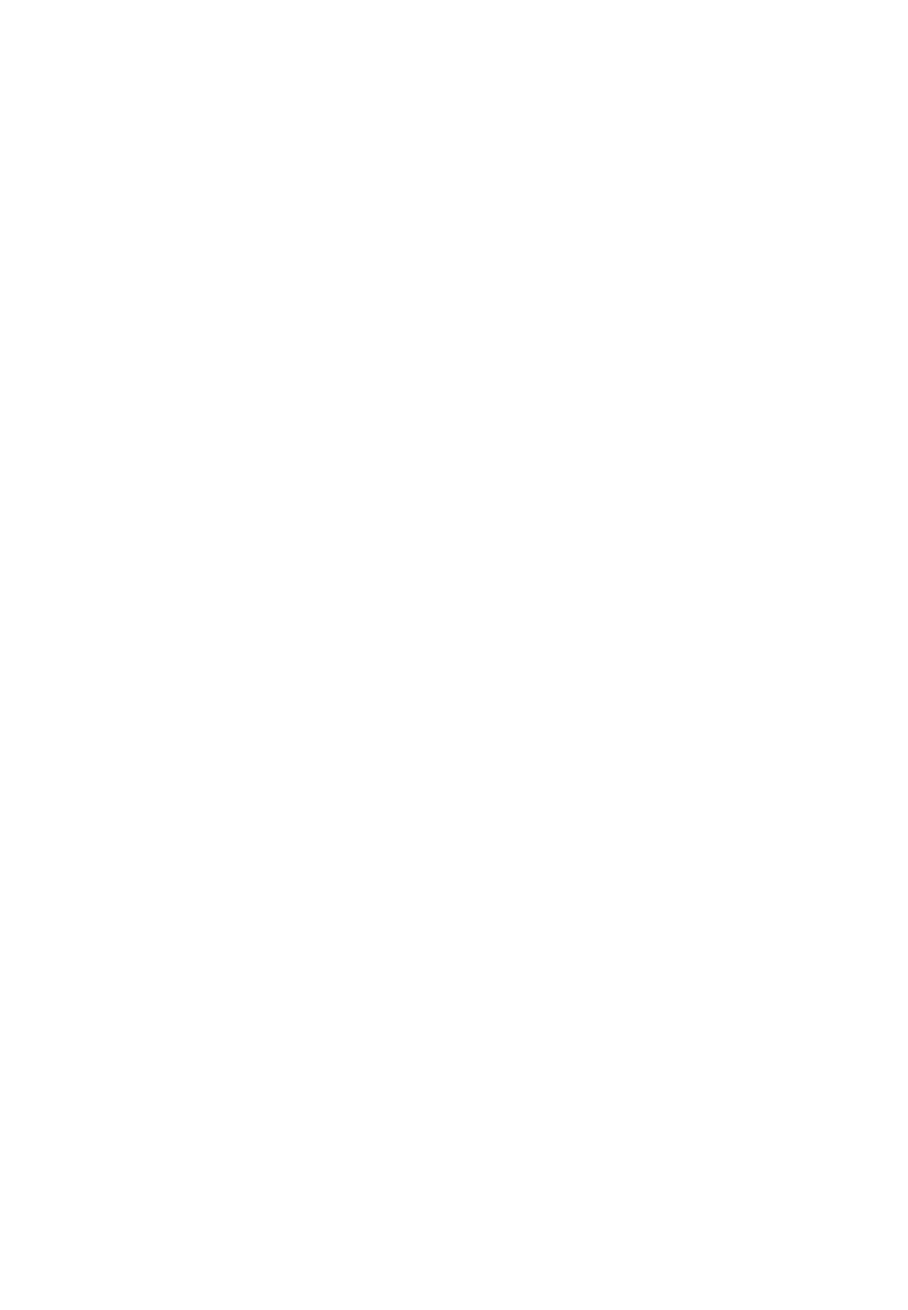
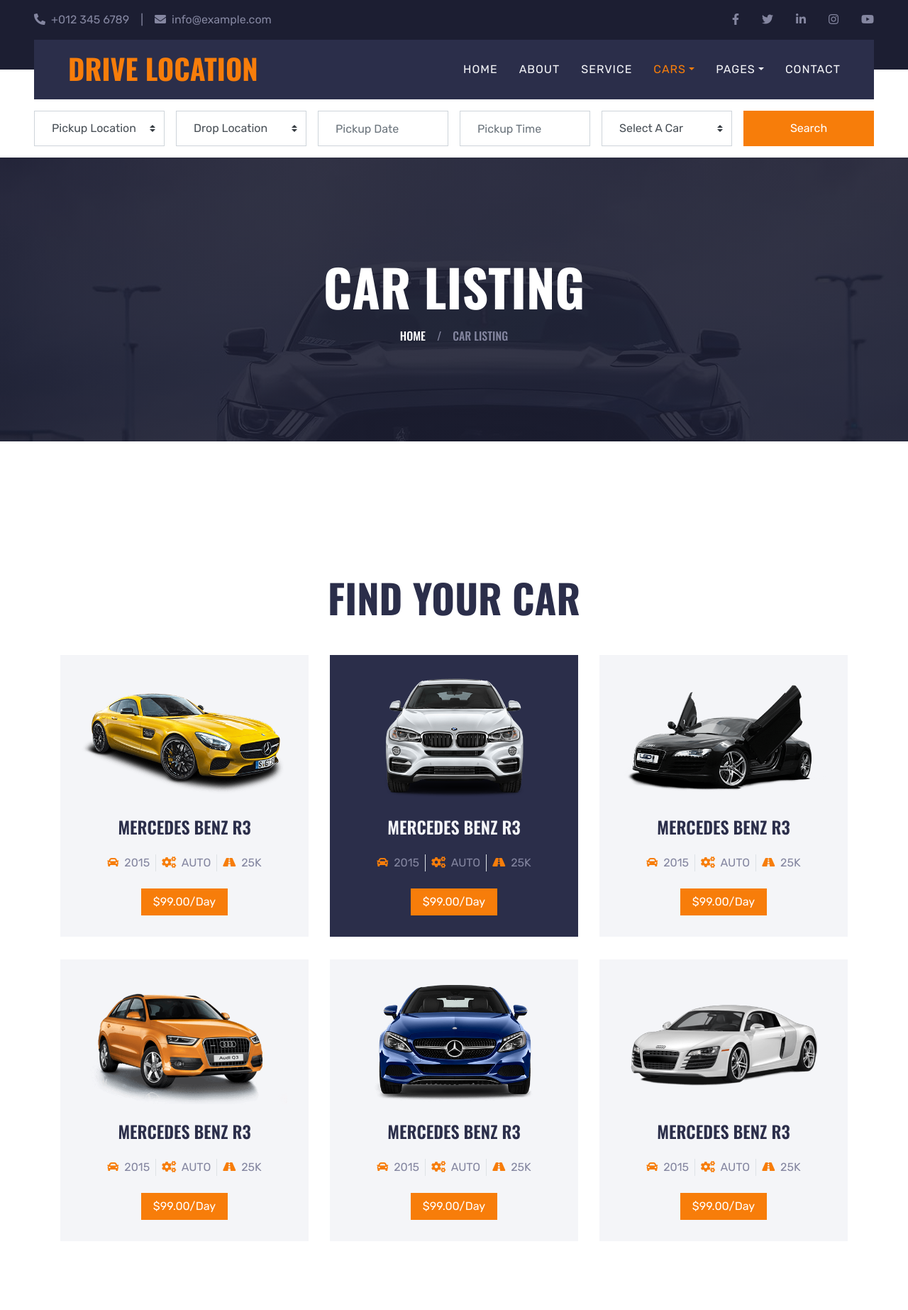
Before and after one commit to Jad-Bel/Drive-Loc-v2, a PHP site: page /views/partials/vehicules/vehiculeClient/vehiculePage.php in a window 1280 px wide. Before the commit the part shown is empty. Shown: the top 1846 px of the page at 71% size. Before the commit the page ends 800 px from the top, so only its background shows below. Run offline with PHP 8.4, Linux system fonts and the light colour scheme.

Commit message:
FEAT: update booking links and adjust resource paths in main layout and reservation create page

```diff
--- a/views/layouts/main.php
+++ b/views/layouts/main.php
@@ -84,7 +84,7 @@
                             <div class="dropdown-menu rounded-0 m-0">
                                 <a href="car.html" class="dropdown-item">Car Listing</a>
                                 <a href="detail.html" class="dropdown-item">Car Detail</a>
-                                <a href="booking.html" class="dropdown-item">Car Booking</a>
+                                <a href="views/partials/reservation/create.php" class="dropdown-item">Car Booking</a>
                             </div>
                         </div>
                         <div class="nav-item dropdown">
--- a/views/partials/vehicules/vehiculeClient/vehiculePage.php
+++ b/views/partials/vehicules/vehiculeClient/vehiculePage.php
@@ -0,0 +1,458 @@
+<!DOCTYPE html>
+<html lang="en">
+
+<head>
+    <meta charset="utf-8">
+    <title>Drive-Location</title>
+    <meta content="width=device-width, initial-scale=1.0" name="viewport">
+    <meta content="Free HTML Templates" name="keywords">
+    <meta content="Free HTML Templates" name="description">
+
+    <!-- Favicon -->
+    <link href="img/favicon.ico" rel="icon">
+
+    <!-- Google Web Fonts -->
+    <link rel="preconnect" href="https://fonts.gstatic.com">
+    <link href="https://fonts.googleapis.com/css2?family=Oswald:wght@400;500;600;700&family=Rubik&display=swap" rel="stylesheet">
+
+    <!-- Font Awesome -->
+    <link href="https://cdnjs.cloudflare.com/ajax/libs/font-awesome/5.15.0/css/all.min.css" rel="stylesheet">
+
+    <!-- Libraries Stylesheet -->
+    <link href="lib/owlcarousel/assets/owl.carousel.min.css" rel="stylesheet">
+    <link href="lib/tempusdominus/css/tempusdominus-bootstrap-4.min.css" rel="stylesheet" />
+
+    <!-- Customized Bootstrap Stylesheet -->
+    <link href="../../../../css/bootstrap.min.css" rel="stylesheet">
+
+    <!-- Template Stylesheet -->
+    <link href="../../../../css/style.css" rel="stylesheet">
+</head>
+
+<body>
+    <!-- Topbar Start -->
+    <div class="container-fluid bg-dark py-3 px-lg-5 d-none d-lg-block">
+        <div class="row">
+            <div class="col-md-6 text-center text-lg-left mb-2 mb-lg-0">
+                <div class="d-inline-flex align-items-center">
+                    <a class="text-body pr-3" href=""><i class="fa fa-phone-alt mr-2"></i>+012 345 6789</a>
+                    <span class="text-body">|</span>
+                    <a class="text-body px-3" href=""><i class="fa fa-envelope mr-2"></i>info@example.com</a>
+                </div>
+            </div>
+            <div class="col-md-6 text-center text-lg-right">
+                <div class="d-inline-flex align-items-center">
+                    <a class="text-body px-3" href="">
+                        <i class="fab fa-facebook-f"></i>
+                    </a>
+                    <a class="text-body px-3" href="">
+                        <i class="fab fa-twitter"></i>
+                    </a>
+                    <a class="text-body px-3" href="">
+                        <i class="fab fa-linkedin-in"></i>
+                    </a>
+                    <a class="text-body px-3" href="">
+                        <i class="fab fa-instagram"></i>
+                    </a>
+                    <a class="text-body pl-3" href="">
+                        <i class="fab fa-youtube"></i>
+                    </a>
+                </div>
+            </div>
+        </div>
+    </div>
+    <!-- Topbar End -->
+
+
+    <!-- Navbar Start -->
+    <div class="container-fluid position-relative nav-bar p-0">
+        <div class="position-relative px-lg-5" style="z-index: 9;">
+            <nav class="navbar navbar-expand-lg bg-secondary navbar-dark py-3 py-lg-0 pl-3 pl-lg-5">
+                <a href="" class="navbar-brand">
+                    <h1 class="text-uppercase text-primary mb-1">Drive Location</h1>
+                </a>
+                <button type="button" class="navbar-toggler" data-toggle="collapse" data-target="#navbarCollapse">
+                    <span class="navbar-toggler-icon"></span>
+                </button>
+                <div class="collapse navbar-collapse justify-content-between px-3" id="navbarCollapse">
+                    <div class="navbar-nav ml-auto py-0">
+                        <a href="index.html" class="nav-item nav-link">Home</a>
+                        <a href="about.html" class="nav-item nav-link">About</a>
+                        <a href="service.html" class="nav-item nav-link">Service</a>
+                        <div class="nav-item dropdown">
+                            <a href="#" class="nav-link dropdown-toggle active" data-toggle="dropdown">Cars</a>
+                            <div class="dropdown-menu rounded-0 m-0">
+                                <a href="car.html" class="dropdown-item active">Car Listing</a>
+                                <a href="detail.html" class="dropdown-item">Car Detail</a>
+                                <a href="booking.html" class="dropdown-item">Car Booking</a>
+                            </div>
+                        </div>
+                        <div class="nav-item dropdown">
+                            <a href="#" class="nav-link dropdown-toggle" data-toggle="dropdown">Pages</a>
+                            <div class="dropdown-menu rounded-0 m-0">
+                                <a href="team.html" class="dropdown-item">The Team</a>
+                                <a href="testimonial.html" class="dropdown-item">Testimonial</a>
+                            </div>
+                        </div>
+                        <a href="contact.html" class="nav-item nav-link">Contact</a>
+                    </div>
+                </div>
+            </nav>
+        </div>
+    </div>
+    <!-- Navbar End -->
+
+
+    <!-- Search Start -->
+    <div class="container-fluid bg-white pt-3 px-lg-5">
+        <div class="row mx-n2">
+            <div class="col-xl-2 col-lg-4 col-md-6 px-2">
+                <select class="custom-select px-4 mb-3" style="height: 50px;">
+                    <option selected>Pickup Location</option>
+                    <option value="1">Location 1</option>
+                    <option value="2">Location 2</option>
+                    <option value="3">Location 3</option>
+                </select>
+            </div>
+            <div class="col-xl-2 col-lg-4 col-md-6 px-2">
+                <select class="custom-select px-4 mb-3" style="height: 50px;">
+                    <option selected>Drop Location</option>
+                    <option value="1">Location 1</option>
+                    <option value="2">Location 2</option>
+                    <option value="3">Location 3</option>
+                </select>
+            </div>
+            <div class="col-xl-2 col-lg-4 col-md-6 px-2">
+                <div class="date mb-3" id="date" data-target-input="nearest">
+                    <input type="text" class="form-control p-4 datetimepicker-input" placeholder="Pickup Date"
+                        data-target="#date" data-toggle="datetimepicker" />
+                </div>
+            </div>
+            <div class="col-xl-2 col-lg-4 col-md-6 px-2">
+                <div class="time mb-3" id="time" data-target-input="nearest">
+                    <input type="text" class="form-control p-4 datetimepicker-input" placeholder="Pickup Time"
+                        data-target="#time" data-toggle="datetimepicker" />
+                </div>
+            </div>
+            <div class="col-xl-2 col-lg-4 col-md-6 px-2">
+                <select class="custom-select px-4 mb-3" style="height: 50px;">
+                    <option selected>Select A Car</option>
+                    <option value="1">Car 1</option>
+                    <option value="2">Car 1</option>
+                    <option value="3">Car 1</option>
+                </select>
+            </div>
+            <div class="col-xl-2 col-lg-4 col-md-6 px-2">
+                <button class="btn btn-primary btn-block mb-3" type="submit" style="height: 50px;">Search</button>
+            </div>
+        </div>
+    </div>
+    <!-- Search End -->
+
+
+    <!-- Page Header Start -->
+    <div class="container-fluid page-header">
+        <h1 class="display-3 text-uppercase text-white mb-3">Car Listing</h1>
+        <div class="d-inline-flex text-white">
+            <h6 class="text-uppercase m-0"><a class="text-white" href="">Home</a></h6>
+            <h6 class="text-body m-0 px-3">/</h6>
+            <h6 class="text-uppercase text-body m-0">Car Listing</h6>
+        </div>
+    </div>
+    <!-- Page Header Start -->
+
+
+    <!-- Rent A Car Start -->
+    <div class="container-fluid py-5">
+        <div class="container pt-5 pb-3">
+            <h1 class="display-4 text-uppercase text-center mb-5">Find Your Car</h1>
+            <div class="row">
+                <div class="col-lg-4 col-md-6 mb-2">
+                    <div class="rent-item mb-4">
+                        <img class="img-fluid mb-4" src="img/car-rent-1.png" alt="">
+                        <h4 class="text-uppercase mb-4">Mercedes Benz R3</h4>
+                        <div class="d-flex justify-content-center mb-4">
+                            <div class="px-2">
+                                <i class="fa fa-car text-primary mr-1"></i>
+                                <span>2015</span>
+                            </div>
+                            <div class="px-2 border-left border-right">
+                                <i class="fa fa-cogs text-primary mr-1"></i>
+                                <span>AUTO</span>
+                            </div>
+                            <div class="px-2">
+                                <i class="fa fa-road text-primary mr-1"></i>
+                                <span>25K</span>
+                            </div>
+                        </div>
+                        <a class="btn btn-primary px-3" href="">$99.00/Day</a>
+                    </div>
+                </div>
+                <div class="col-lg-4 col-md-6 mb-2">
+                    <div class="rent-item active mb-4">
+                        <img class="img-fluid mb-4" src="img/car-rent-2.png" alt="">
+                        <h4 class="text-uppercase mb-4">Mercedes Benz R3</h4>
+                        <div class="d-flex justify-content-center mb-4">
+                            <div class="px-2">
+                                <i class="fa fa-car text-primary mr-1"></i>
+                                <span>2015</span>
+                            </div>
+                            <div class="px-2 border-left border-right">
+                                <i class="fa fa-cogs text-primary mr-1"></i>
+                                <span>AUTO</span>
+                            </div>
+                            <div class="px-2">
+                                <i class="fa fa-road text-primary mr-1"></i>
+                                <span>25K</span>
+                            </div>
+                        </div>
+                        <a class="btn btn-primary px-3" href="">$99.00/Day</a>
+                    </div>
+                </div>
+                <div class="col-lg-4 col-md-6 mb-2">
+                    <div class="rent-item mb-4">
+                        <img class="img-fluid mb-4" src="img/car-rent-3.png" alt="">
+                        <h4 class="text-uppercase mb-4">Mercedes Benz R3</h4>
+                        <div class="d-flex justify-content-center mb-4">
+                            <div class="px-2">
+                                <i class="fa fa-car text-primary mr-1"></i>
+                                <span>2015</span>
+                            </div>
+                            <div class="px-2 border-left border-right">
+                                <i class="fa fa-cogs text-primary mr-1"></i>
+                                <span>AUTO</span>
+                            </div>
+                            <div class="px-2">
+                                <i class="fa fa-road text-primary mr-1"></i>
+                                <span>25K</span>
+                            </div>
+                        </div>
+                        <a class="btn btn-primary px-3" href="">$99.00/Day</a>
+                    </div>
+                </div>
+                <div class="col-lg-4 col-md-6 mb-2">
+                    <div class="rent-item mb-4">
+                        <img class="img-fluid mb-4" src="img/car-rent-4.png" alt="">
+                        <h4 class="text-uppercase mb-4">Mercedes Benz R3</h4>
+                        <div class="d-flex justify-content-center mb-4">
+                            <div class="px-2">
+                                <i class="fa fa-car text-primary mr-1"></i>
+                                <span>2015</span>
+                            </div>
+                            <div class="px-2 border-left border-right">
+                                <i class="fa fa-cogs text-primary mr-1"></i>
+                                <span>AUTO</span>
+                            </div>
+                            <div class="px-2">
+                                <i class="fa fa-road text-primary mr-1"></i>
+                                <span>25K</span>
+                            </div>
+                        </div>
+                        <a class="btn btn-primary px-3" href="">$99.00/Day</a>
+                    </div>
+                </div>
+                <div class="col-lg-4 col-md-6 mb-2">
+                    <div class="rent-item mb-4">
+                        <img class="img-fluid mb-4" src="img/car-rent-5.png" alt="">
+                        <h4 class="text-uppercase mb-4">Mercedes Benz R3</h4>
+                        <div class="d-flex justify-content-center mb-4">
+                            <div class="px-2">
+                                <i class="fa fa-car text-primary mr-1"></i>
+                                <span>2015</span>
+                            </div>
+                            <div class="px-2 border-left border-right">
+                                <i class="fa fa-cogs text-primary mr-1"></i>
+                                <span>AUTO</span>
+                            </div>
+                            <div class="px-2">
+                                <i class="fa fa-road text-primary mr-1"></i>
+                                <span>25K</span>
+                            </div>
+                        </div>
+                        <a class="btn btn-primary px-3" href="">$99.00/Day</a>
+                    </div>
+                </div>
+                <div class="col-lg-4 col-md-6 mb-2">
+                    <div class="rent-item mb-4">
+                        <img class="img-fluid mb-4" src="img/car-rent-6.png" alt="">
+                        <h4 class="text-uppercase mb-4">Mercedes Benz R3</h4>
+                        <div class="d-flex justify-content-center mb-4">
+                            <div class="px-2">
+                                <i class="fa fa-car text-primary mr-1"></i>
+                                <span>2015</span>
+                            </div>
+                            <div class="px-2 border-left border-right">
+                                <i class="fa fa-cogs text-primary mr-1"></i>
+                                <span>AUTO</span>
+                            </div>
+                            <div class="px-2">
+                                <i class="fa fa-road text-primary mr-1"></i>
+                                <span>25K</span>
+                            </div>
+                        </div>
+                        <a class="btn btn-primary px-3" href="">$99.00/Day</a>
+                    </div>
+                </div>
+            </div>
+        </div>
+    </div>
+    <!-- Rent A Car End -->
+
+
+    <!-- Banner Start -->
+    <div class="container-fluid py-5">
+        <div class="container py-5">
+            <div class="row mx-0">
+                <div class="col-lg-6 px-0">
+                    <div class="px-5 bg-secondary d-flex align-items-center justify-content-between" style="height: 350px;">
+                        <img class="img-fluid flex-shrink-0 ml-n5 w-50 mr-4" src="img/banner-left.png" alt="">
+                        <div class="text-right">
+                            <h3 class="text-uppercase text-light mb-3">Want to be driver?</h3>
+                            <p class="mb-4">Lorem justo sit sit ipsum eos lorem kasd, kasd labore</p>
+                            <a class="btn btn-primary py-2 px-4" href="">Start Now</a>
+                        </div>
+                    </div>
+                </div>
+                <div class="col-lg-6 px-0">
+                    <div class="px-5 bg-dark d-flex align-items-center justify-content-between" style="height: 350px;">
+                        <div class="text-left">
+                            <h3 class="text-uppercase text-light mb-3">Looking for a car?</h3>
+                            <p class="mb-4">Lorem justo sit sit ipsum eos lorem kasd, kasd labore</p>
+                            <a class="btn btn-primary py-2 px-4" href="">Start Now</a>
+                        </div>
+                        <img class="img-fluid flex-shrink-0 mr-n5 w-50 ml-4" src="img/banner-right.png" alt="">
+                    </div>
+                </div>
+            </div>
+        </div>
+    </div>
+    <!-- Banner End -->
+
+
+    <!-- Vendor Start -->
+    <div class="container-fluid py-5">
+        <div class="container py-5">
+            <div class="owl-carousel vendor-carousel">
+                <div class="bg-light p-4">
+                    <img src="img/vendor-1.png" alt="">
+                </div>
+                <div class="bg-light p-4">
+                    <img src="img/vendor-2.png" alt="">
+                </div>
+                <div class="bg-light p-4">
+                    <img src="img/vendor-3.png" alt="">
+                </div>
+                <div class="bg-light p-4">
+                    <img src="img/vendor-4.png" alt="">
+                </div>
+                <div class="bg-light p-4">
+                    <img src="img/vendor-5.png" alt="">
+                </div>
+                <div class="bg-light p-4">
+                    <img src="img/vendor-6.png" alt="">
+                </div>
+                <div class="bg-light p-4">
+                    <img src="img/vendor-7.png" alt="">
+                </div>
+                <div class="bg-light p-4">
+                    <img src="img/vendor-8.png" alt="">
+                </div>
+            </div>
+        </div>
+    </div>
+    <!-- Vendor End -->
+
+
+    <!-- Footer Start -->
+    <div class="container-fluid bg-secondary py-5 px-sm-3 px-md-5" style="margin-top: 90px;">
+        <div class="row pt-5">
+            <div class="col-lg-3 col-md-6 mb-5">
+                <h4 class="text-uppercase text-light mb-4">Get In Touch</h4>
+                <p class="mb-2"><i class="fa fa-map-marker-alt text-white mr-3"></i>123 Street, New York, USA</p>
+                <p class="mb-2"><i class="fa fa-phone-alt text-white mr-3"></i>+012 345 67890</p>
+                <p><i class="fa fa-envelope text-white mr-3"></i>info@example.com</p>
+                <h6 class="text-uppercase text-white py-2">Follow Us</h6>
+                <div class="d-flex justify-content-start">
+                    <a class="btn btn-lg btn-dark btn-lg-square mr-2" href="#"><i class="fab fa-twitter"></i></a>
+                    <a class="btn btn-lg btn-dark btn-lg-square mr-2" href="#"><i class="fab fa-facebook-f"></i></a>
+                    <a class="btn btn-lg btn-dark btn-lg-square mr-2" href="#"><i class="fab fa-linkedin-in"></i></a>
+                    <a class="btn btn-lg btn-dark btn-lg-square" href="#"><i class="fab fa-instagram"></i></a>
+                </div>
+            </div>
+            <div class="col-lg-3 col-md-6 mb-5">
+                <h4 class="text-uppercase text-light mb-4">Usefull Links</h4>
+                <div class="d-flex flex-column justify-content-start">
+                    <a class="text-body mb-2" href="#"><i class="fa fa-angle-right text-white mr-2"></i>Private Policy</a>
+                    <a class="text-body mb-2" href="#"><i class="fa fa-angle-right text-white mr-2"></i>Term & Conditions</a>
+                    <a class="text-body mb-2" href="#"><i class="fa fa-angle-right text-white mr-2"></i>New Member Registration</a>
+                    <a class="text-body mb-2" href="#"><i class="fa fa-angle-right text-white mr-2"></i>Affiliate Programme</a>
+                    <a class="text-body mb-2" href="#"><i class="fa fa-angle-right text-white mr-2"></i>Return & Refund</a>
+                    <a class="text-body" href="#"><i class="fa fa-angle-right text-white mr-2"></i>Help & FQAs</a>
+                </div>
+            </div>
+            <div class="col-lg-3 col-md-6 mb-5">
+                <h4 class="text-uppercase text-light mb-4">Car Gallery</h4>
+                <div class="row mx-n1">
+                    <div class="col-4 px-1 mb-2">
+                        <a href=""><img class="w-100" src="img/gallery-1.jpg" alt=""></a>
+                    </div>
+                    <div class="col-4 px-1 mb-2">
+                        <a href=""><img class="w-100" src="img/gallery-2.jpg" alt=""></a>
+                    </div>
+                    <div class="col-4 px-1 mb-2">
+                        <a href=""><img class="w-100" src="img/gallery-3.jpg" alt=""></a>
+                    </div>
+                    <div class="col-4 px-1 mb-2">
+                        <a href=""><img class="w-100" src="img/gallery-4.jpg" alt=""></a>
+                    </div>
+                    <div class="col-4 px-1 mb-2">
+                        <a href=""><img class="w-100" src="img/gallery-5.jpg" alt=""></a>
+                    </div>
+                    <div class="col-4 px-1 mb-2">
+                        <a href=""><img class="w-100" src="img/gallery-6.jpg" alt=""></a>
+                    </div>
+                </div>
+            </div>
+            <div class="col-lg-3 col-md-6 mb-5">
+                <h4 class="text-uppercase text-light mb-4">Newsletter</h4>
+                <p class="mb-4">Volup amet magna clita tempor. Tempor sea eos vero ipsum. Lorem lorem sit sed elitr sed kasd et</p>
+                <div class="w-100 mb-3">
+                    <div class="input-group">
+                        <input type="text" class="form-control bg-dark border-dark" style="padding: 25px;" placeholder="Your Email">
+                        <div class="input-group-append">
+                            <button class="btn btn-primary text-uppercase px-3">Sign Up</button>
+                        </div>
+                    </div>
+                </div>
+                <i>Lorem sit sed elitr sed kasd et</i>
+            </div>
+        </div>
+    </div>
+    <div class="container-fluid bg-dark py-4 px-sm-3 px-md-5">
+        <p class="mb-2 text-center text-body">&copy; <a href="#">Your Site Name</a>. All Rights Reserved.</p>
+
+		<!--/*** This template is free as long as you keep the footer author’s credit link/attribution link/backlink. If you'd like to use the template without the footer author’s credit link/attribution link/backlink, you can purchase the Credit Removal License from "https://htmlcodex.com/credit-removal". Thank you for your support. ***/-->
+        <p class="m-0 text-center text-body">Designed by <a href="https://htmlcodex.com">HTML Codex</a></p>
+    </div>
+    <!-- Footer End -->
+
+
+    <!-- Back to Top -->
+    <a href="#" class="btn btn-lg btn-primary btn-lg-square back-to-top"><i class="fa fa-angle-double-up"></i></a>
+
+
+    <!-- JavaScript Libraries -->
+    <script src="https://code.jquery.com/jquery-3.4.1.min.js"></script>
+    <script src="https://stackpath.bootstrapcdn.com/bootstrap/4.4.1/js/bootstrap.bundle.min.js"></script>
+    <script src="lib/easing/easing.min.js"></script>
+    <script src="lib/waypoints/waypoints.min.js"></script>
+    <script src="lib/owlcarousel/owl.carousel.min.js"></script>
+    <script src="lib/tempusdominus/js/moment.min.js"></script>
+    <script src="lib/tempusdominus/js/moment-timezone.min.js"></script>
+    <script src="lib/tempusdominus/js/tempusdominus-bootstrap-4.min.js"></script>
+
+    <!-- Template Javascript -->
+    <script src="../../../../js/main.js"></script>
+</body>
+
+</html>
```
Also changed, not shown: views/partials/reservation/create.php (+20 -20 lines).
